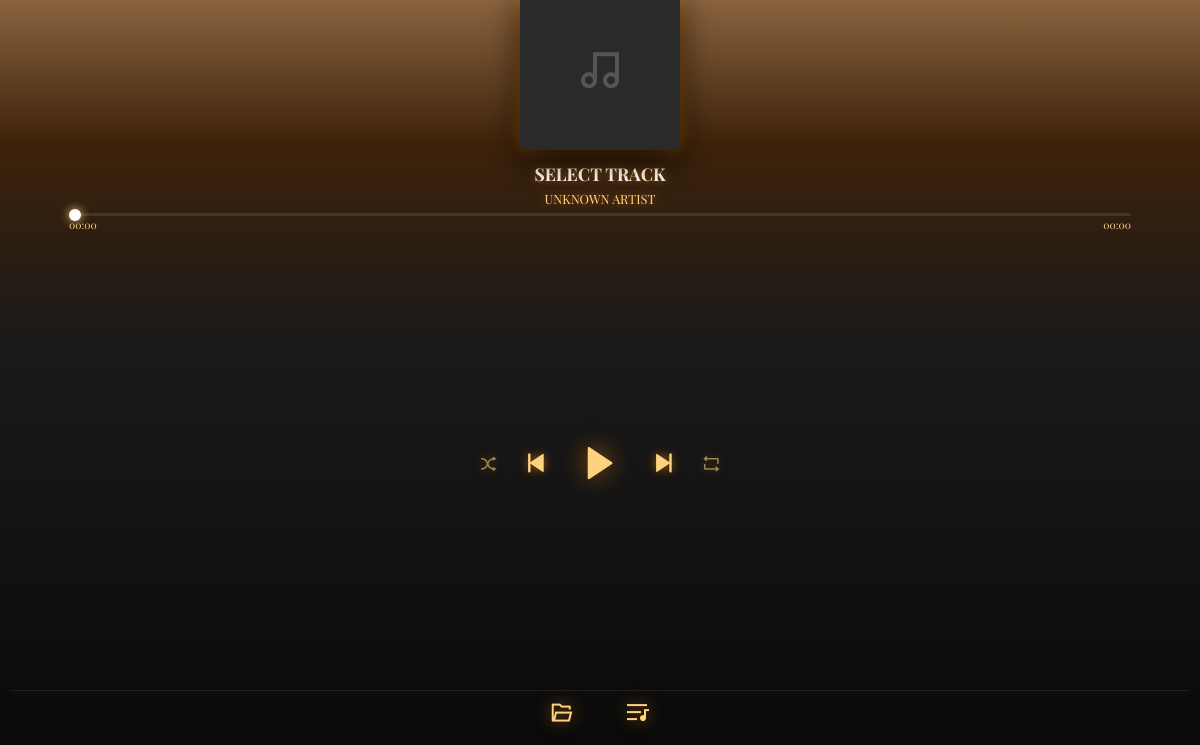
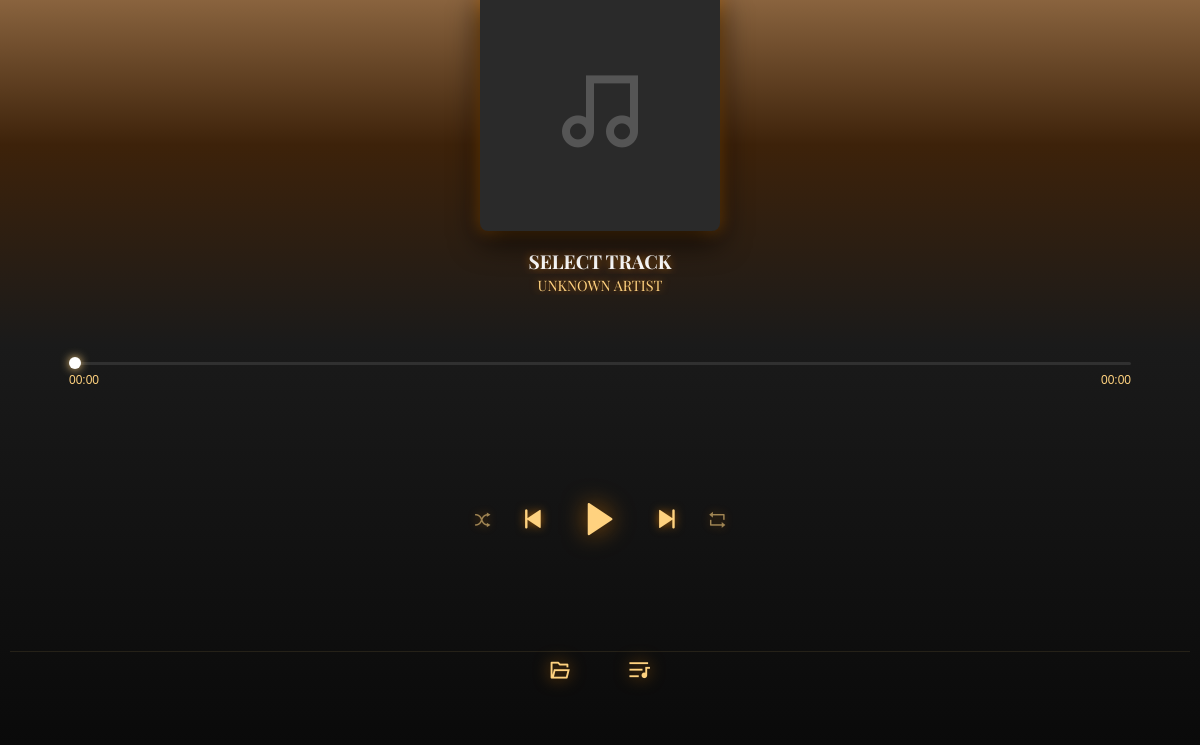
Before and after one commit to york-zefram/player_classic, an Electron app: page index.html in a window 1200 px wide. Shown: the part 55-800 px from the top of the page. Drawn offline with nearby package versions, Linux system fonts and the light colour scheme; a web font is replaced by a local one.

Commit message:
Update index.html

```diff
--- a/index.html
+++ b/index.html
@@ -87,47 +87,48 @@
         .player-wrapper {
             flex: 0 0 100vw;
             width: 100vw;
-            padding: 10px 10px 5px 10px; /* 余白を大幅に削減 */
+            padding: 5px 10px 5px 10px;
             box-sizing: border-box;
             display: flex;
             flex-direction: column;
             height: 100%;
         }
 
-        header.glass-header { text-align: center; padding: 2px 0 5px 0; flex-shrink: 0; }
+        header.glass-header { text-align: center; padding: 2px 0 2px 0; flex-shrink: 0; }
         .app-title {
             margin: 0;
             color: var(--edison-bright); font-family: var(--font-ogg);
-            font-size: 0.9rem; letter-spacing: 1px; text-shadow: 0 0 10px var(--edison-glow);
+            font-size: 1.5rem;
+            letter-spacing: 1px; text-shadow: 0 0 10px var(--edison-glow);
             white-space: nowrap;
         }
 
-        .info-header { display: flex; flex-direction: column; align-items: center; gap: 4px; padding: 0; flex-shrink: 0; }
-        .text-fields { width: 100%; height: auto; display: flex; flex-direction: column; align-items: center; gap: 2px; overflow: hidden; }
+        .info-header { display: flex; flex-direction: column; align-items: center; gap: 2px; padding: 0; flex-shrink: 0; }
+        .text-fields { width: 100%; height: auto; display: flex; flex-direction: column; align-items: center; gap: 0px; overflow: hidden; }
         .marquee-box { width: 100%; overflow: hidden; white-space: nowrap; text-align: center; min-height: 1.2em; }
         .marquee-inner { display: inline-block; white-space: nowrap; }
         .scrolling-content { display: inline-block; padding-right: 50px; animation: scroll-slow 15s linear infinite; }
         @keyframes scroll-slow { 0% { transform: translateX(0); } 10% { transform: translateX(0); } 85% { transform: translateX(-50%); } 100% { transform: translateX(-50%); } }
 
-        #title-text { font-family: var(--font-ogg); font-weight: bold; font-size: 1.1rem; color: #fff; text-shadow: 0 0 10px var(--edison-glow); }
+        #title-text { font-family: var(--font-ogg); font-weight: bold; font-size: 1.2rem; color: #fff; text-shadow: 0 0 10px var(--edison-glow); }
         .artist-row { display: flex; flex-direction: column; align-items: center; width: 100%; }
-        #artist-text { font-family: var(--font-ogg); font-size: 0.8rem; color: var(--edison-bright); text-shadow: 0 0 8px var(--edison-glow); }
+        #artist-text { font-family: var(--font-ogg); font-size: 0.9rem; color: var(--edison-bright); text-shadow: 0 0 8px var(--edison-glow); }
 
         .album-art-container {
             width: 100%;
             display: flex;
             justify-content: center;
             align-items: center;
-            margin: 8px 0; /* マージンを削減 */
+            margin: 5px 0 15px 0;
             flex-shrink: 1;
             min-height: 0;
         }
 
         #album-art-wrapper {
-            width: 50vw; /* サイズダウン */
-            height: 50vw;
-            max-width: 160px;
-            max-height: 160px;
+            width: 75vw;
+            height: 75vw;
+            max-width: 240px;
+            max-height: 240px;
             border-radius: 8px;
             overflow: hidden;
             box-shadow: 0 10px 30px rgba(0,0,0,0.8), 0 0 15px var(--edison-glow);
@@ -139,23 +140,24 @@
         }
 
         #album-art { width: 100%; height: 100%; object-fit: cover; display: none; }
-        #album-placeholder-icon { font-size: 3rem; color: #555; }
+        #album-placeholder-icon { font-size: 6rem; color: #555; }
 
         .main-controls-container {
             flex-grow: 1;
             display: flex;
             flex-direction: column;
-            justify-content: space-between;
+            justify-content: space-around;
             align-items: center;
             width: 100%;
-            padding-bottom: 5px;
+            padding-bottom: 2px;
         }
 
         section.container-2 {
             position: relative;
             width: 90%;
             display: flex; flex-direction: column; align-items: center;
-            padding: 5px 0;
+            margin-top: 15px;
+            padding: 2px 0;
         }
         .seek-wrapper {
             position: relative; width: 100%; height: 3px; display: flex; align-items: center;
@@ -165,13 +167,21 @@
         input[type="range"]#main-seek { -webkit-appearance: none; width: 100%; background: transparent; position: relative; z-index: 5; height: 30px; outline: none; margin: 0; padding: 0; }
         input[type="range"]#main-seek::-webkit-slider-thumb { -webkit-appearance: none; height: var(--thumb-size); width: var(--thumb-size); border-radius: 50%; background: #fff; box-shadow: 0 0 10px var(--edison-bright); cursor: pointer; }
 
-        .time-labels { width: 100%; display: flex; justify-content: space-between; margin-top: 2px; font-size: 0.65rem; color: var(--edison-bright); }
+        .time-labels {
+            width: 100%;
+            display: flex;
+            justify-content: space-between;
+            margin-top: 8px;
+            font-size: 0.75rem;
+            color: var(--edison-bright);
+            font-family: sans-serif; /* 指定の通り等幅寄りのsans-serifに変更 */
+        }
 
         .container-3 {
             width: 100%;
             display: flex; justify-content: center; align-items: center;
-            gap: 12px;
-            padding: 5px 0;
+            gap: 15px;
+            padding: 2px 0;
         }
 
         .main-btn { color: var(--edison-bright); background: transparent !important; border: none; cursor: pointer; display: flex; align-items: center; justify-content: center; filter: drop-shadow(0 0 5px var(--edison-glow)); }
@@ -185,8 +195,8 @@
             display: flex;
             justify-content: center;
             align-items: center;
-            gap: 40px;
-            padding: 8px 0;
+            gap: 45px;
+            padding: 5px 0;
             border-top: 1px solid rgba(255, 210, 127, 0.1);
         }
 
@@ -195,12 +205,9 @@
             color: var(--edison-bright);
             display: flex; justify-content: center; align-items: center;
             filter: drop-shadow(0 0 8px var(--edison-glow));
-            font-size: 1.5rem;
+            font-size: 1.4rem;
         }
 
-        #btn-open-playlist { font-family: var(--font-header); font-size: 1.5rem; }
-
-        /* プレイリスト */
         #playlist-overlay {
             flex: 0 0 100vw; width: 100vw; height: 100%; background: var(--bg-gradient);
             display: flex; flex-direction: column; padding: 10px; box-sizing: border-box;
@@ -213,9 +220,7 @@
         .playlist-header span { color:var(--edison-bright); font-size:0.6rem; }
         #btn-close-list { background:none; border:none; color:var(--edison-bright); font-size: 0.6rem; font-family: var(--font-header); }
 
-        /* リスト項目 */
         .item { border: none; display: flex; align-items: center; padding: 8px 4px; min-height: 52px; box-sizing: border-box; }
-        .item.folder { color: var(--edison-bright); font-size: 0.85rem; }
         .track-thumb { width: 38px; height: 38px; border-radius: 50%; margin-right: 10px; flex-shrink: 0; box-shadow: 0 0 8px var(--edison-glow); }
         .thumb-placeholder { width: 38px; height: 38px; border-radius: 50%; background: #333; display: flex; align-items: center; justify-content: center; margin-right: 10px; flex-shrink: 0; color: #666; font-size: 1rem; }
         .track-info-mid { flex: 1; display: flex; flex-direction: column; overflow: hidden; }
@@ -433,26 +438,12 @@
     }
 
     tapToStart.onclick = () => { userHasStarted = true; loadingOverlay.style.display = 'none'; audio.play(); playIcon.className = 'ri-pause-fill'; };
-
     btnShuffle.onclick = () => { isShuffle = !isShuffle; btnShuffle.classList.toggle('active', isShuffle); };
     btnRepeat.onclick = () => { isRepeat = !isRepeat; btnRepeat.classList.toggle('active', isRepeat); };
-
     function formatTime(s) { if (isNaN(s)) return "00:00"; const m = Math.floor(s/60), sec = Math.floor(s%60); return `${m.toString().padStart(2,'0')}:${sec.toString().padStart(2,'0')}`; }
-
-    document.getElementById('btn-play').onclick = () => {
-        if (audio.paused) { audio.play(); playIcon.className = 'ri-pause-fill'; }
-        else { audio.pause(); playIcon.className = 'ri-play-fill'; }
-    };
-
-    document.getElementById('btn-prev').onclick = () => {
-        if (audio.currentTime > 3) { audio.currentTime = 0; return; }
-        if (currentTrackIndex > 0) { currentTrackIndex--; loadTrack(currentFilteredTracks[playbackOrder[currentTrackIndex]].file); renderList(); }
-    };
-
-    document.getElementById('btn-next').onclick = () => {
-        if (currentTrackIndex < playbackOrder.length - 1) { currentTrackIndex++; loadTrack(currentFilteredTracks[playbackOrder[currentTrackIndex]].file); renderList(); }
-    };
-
+    document.getElementById('btn-play').onclick = () => { if (audio.paused) { audio.play(); playIcon.className = 'ri-pause-fill'; } else { audio.pause(); playIcon.className = 'ri-play-fill'; } };
+    document.getElementById('btn-prev').onclick = () => { if (audio.currentTime > 3) { audio.currentTime = 0; return; } if (currentTrackIndex > 0) { currentTrackIndex--; loadTrack(currentFilteredTracks[playbackOrder[currentTrackIndex]].file); renderList(); } };
+    document.getElementById('btn-next').onclick = () => { if (currentTrackIndex < playbackOrder.length - 1) { currentTrackIndex++; loadTrack(currentFilteredTracks[playbackOrder[currentTrackIndex]].file); renderList(); } };
     audio.onended = () => { if (isRepeat && !isShuffle) { audio.currentTime = 0; audio.play(); } else { document.getElementById('btn-next').click(); } };
 
     function updateFrame() {
@@ -464,7 +455,6 @@
         requestAnimationFrame(updateFrame);
     }
     requestAnimationFrame(updateFrame);
-
     seek.oninput = (e) => { isDragging = true; const val = parseFloat(e.target.value); seekProgress.style.width = val + '%'; audio.currentTime = (val / 100) * audio.duration; };
     seek.onchange = () => isDragging = false;
 </script>
```
